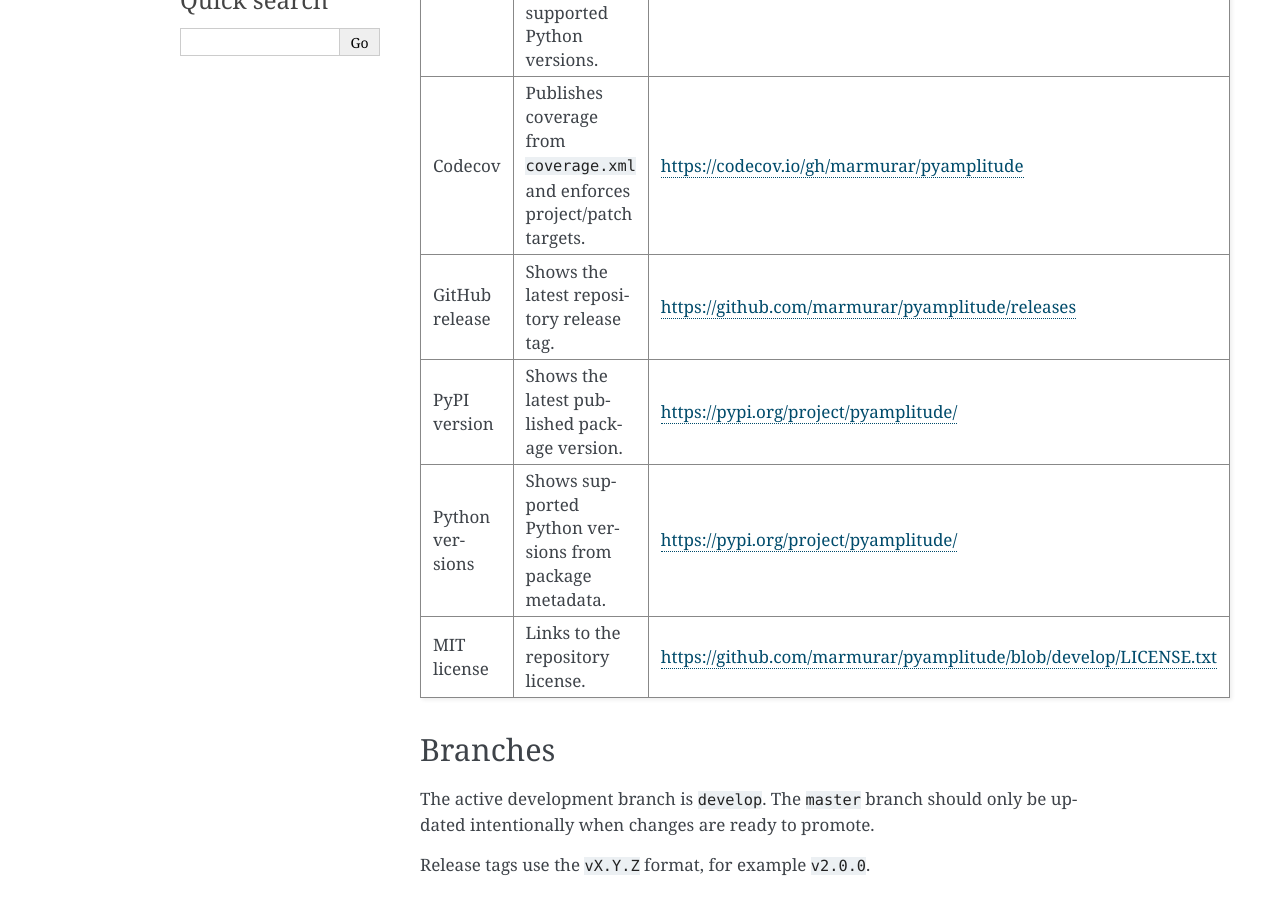
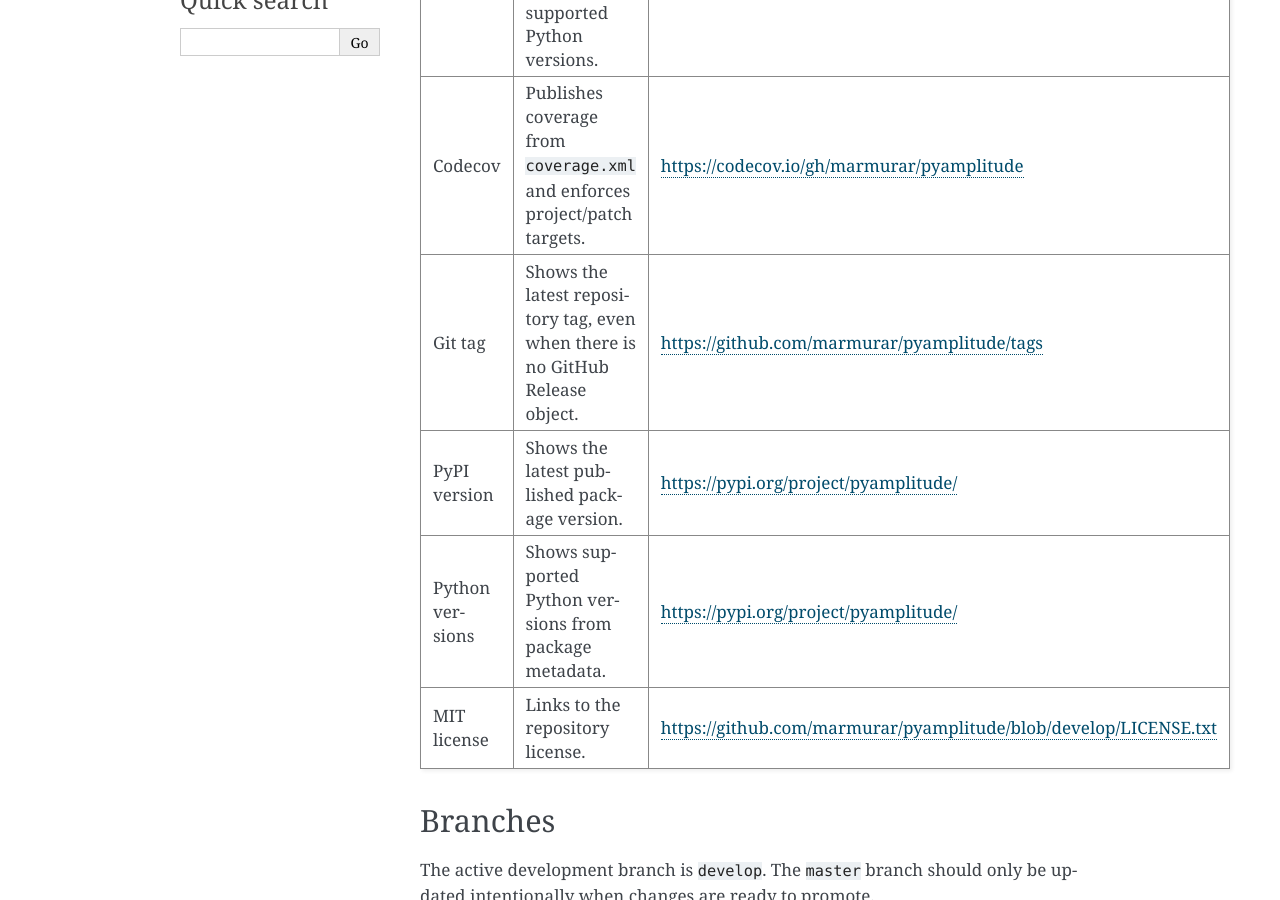
Before and after one commit to marmurar/pyamplitude, a Sphinx documentation site: the page built from docs/source/status.rst, in a window 1280 px wide and 900 px high, scrolled down 325 px. Built offline with Sphinx 7.4.7, drawn with Linux system fonts in a browser that asks for light colours.

Commit message:
Fix Git tag badge

```diff
--- a/docs/source/index.rst
+++ b/docs/source/index.rst
@@ -9,9 +9,9 @@
    :target: https://codecov.io/gh/marmurar/pyamplitude
    :alt: Codecov coverage
 
-.. image:: https://img.shields.io/github/v/release/marmurar/pyamplitude?sort=semver
-   :target: https://github.com/marmurar/pyamplitude/releases
-   :alt: GitHub release
+.. image:: https://img.shields.io/github/v/tag/marmurar/pyamplitude?sort=semver
+   :target: https://github.com/marmurar/pyamplitude/tags
+   :alt: Git tag
 
 .. image:: https://img.shields.io/pypi/v/pyamplitude.svg
    :target: https://pypi.org/project/pyamplitude/
--- a/docs/source/status.rst
+++ b/docs/source/status.rst
@@ -16,9 +16,9 @@
    * - Codecov
      - Publishes coverage from ``coverage.xml`` and enforces project/patch targets.
      - https://codecov.io/gh/marmurar/pyamplitude
-   * - GitHub release
-     - Shows the latest repository release tag.
-     - https://github.com/marmurar/pyamplitude/releases
+   * - Git tag
+     - Shows the latest repository tag, even when there is no GitHub Release object.
+     - https://github.com/marmurar/pyamplitude/tags
    * - PyPI version
      - Shows the latest published package version.
      - https://pypi.org/project/pyamplitude/
```
Also changed, not shown: README.md (+1 -1 lines).
